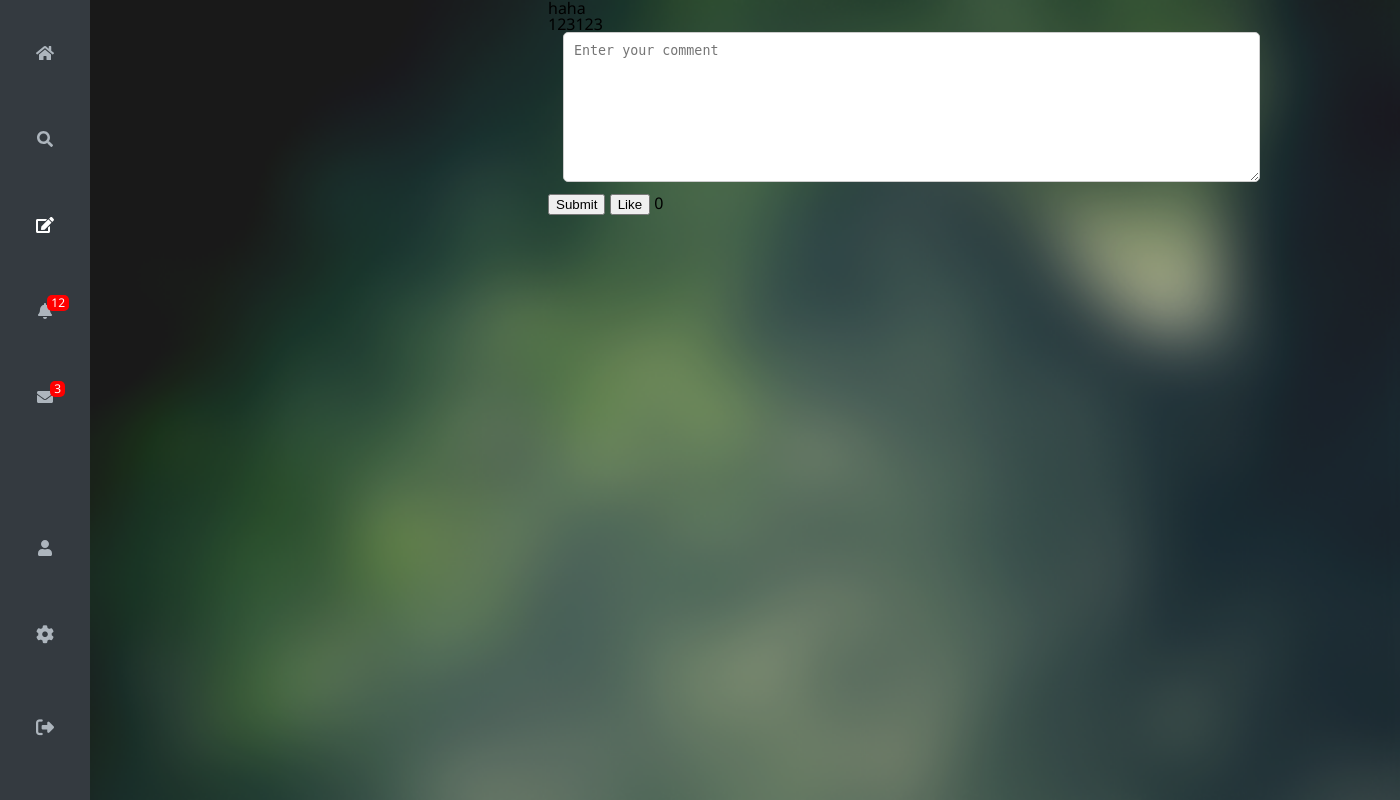
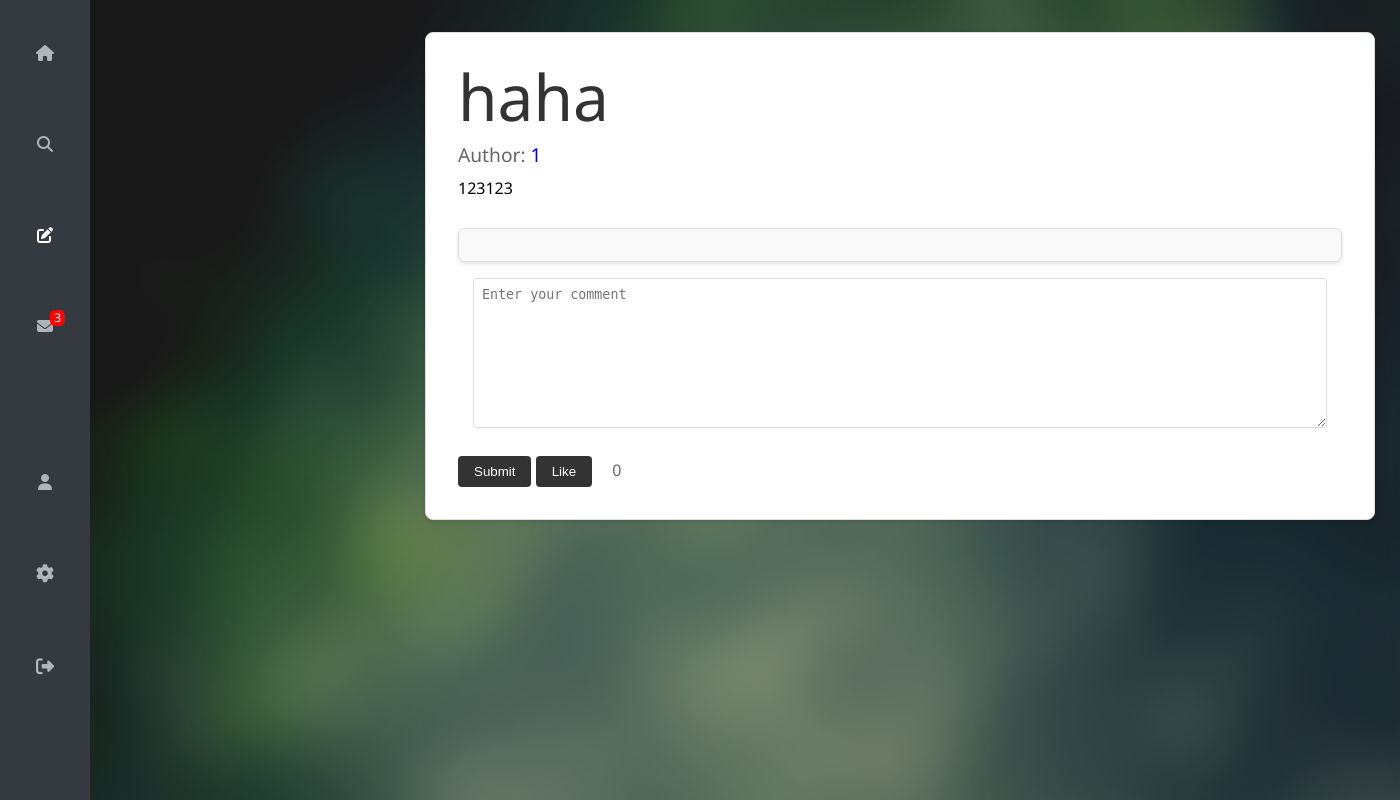
Before and after one commit to ngockhoa13/flask-mysql, a Flask app: a page that uses app/templates/blog.html in a window 1400 px wide. Run offline with Flask 3, Linux system fonts and the light colour scheme; a user stored in the database is signed in; data comes from the database, SQL or seed files in the repository; both versions use the stored data as it was after the commit; some libraries are stand-ins or nearby versions.

Commit message:
thêm ui blog và profile ng dùng

```diff
--- a/app/assests/css/style.css
+++ b/app/assests/css/style.css
@@ -1552,3 +1552,6 @@ input#input_invite {
   margin-left: 15px; /* Add left margin */
   margin-right: 15px; /* Add right margin */
 }
+
+
+/* This is the test css for the blog page, do not touch
--- a/app/routes.py
+++ b/app/routes.py
@@ -52,12 +52,16 @@ def register():
             username = request.form['username'].strip()
             password = request.form['password'].strip()
 
+
+            #Check for length and regex of the password, sẽ thêm vào để check cả name và email
+            '''
             if len(password) < 6:
                 message = "Length of password needs to be more than 6 chars."
                 return render_template("register.html", message=message)
             if re.match("^[a-zA-Z0-9_]*$", username) is None:
                 message = "Username cannot contain special characters."
                 return render_template("register.html", message=message)
+            '''
 
             cursor, conn = getDB()
             rows = cursor.execute("SELECT username FROM user WHERE emailAddr = ?", (emailAddr,)).fetchall()
@@ -450,17 +454,17 @@ def view_blog(blog_title):
     cursor, conn = getDB()
 
     # Fetch the blog post from the database based on the provided blog_id
-    blog_post = cursor.execute("SELECT title, content, likes FROM blogPosts WHERE title = ?", (decode_title,)).fetchone()
+    blog_post = cursor.execute("SELECT title, content, likes, authorname FROM blogPosts WHERE title = ?", (decode_title,)).fetchone()
     print(blog_post)
 
     # Check if the blog post exists
     if blog_post:
-        title, content, likes = blog_post
+        title, content, likes, authorname = blog_post
 
         comment_Content = cursor.execute("SELECT username, comment FROM commentsBlog WHERE title = ?", (decode_title,)).fetchall()
 
 
-        return render_template('blog.html', title=title, content=content, likes=likes, comment_Content=comment_Content)
+        return render_template('blog.html', title=title, content=content, likes=likes, comment_Content=comment_Content, id=id, authorname=authorname)
     else:
         # If the blog post does not exist, render an error page or redirect to another page
         return redirect(url_for('home'))
@@ -593,6 +597,8 @@ def accept():
     except Exception as error:
         print(f"ERROR: {error}", flush=True)
         return "Internal Server Error", 500
+
+
 
 # Routes for chat (tất cả việc chat hay render list chat và tìm kiếm người dùng ở đây)
 @app.route('/chat/', methods=["GET", "POST"])
@@ -786,6 +792,59 @@ def addComments(blog_title):
 
 
 
+
+#Route to render about user information\
+@app.route('/user/<string:user_id>', methods=["GET", "POST"])
+@check_session
+def viewProfile(user_id):
+    id = session.get('id')
+    cursor, conn = getDB()
+
+    # Check if id exist in database
+    cursor.execute("SELECT id FROM user WHERE id = ?",(id,)).fetchone()
+    if not id:
+        return redirect(url_for('login'))  # Redirect to login page if user's
+
+    # Decode the
+    decoded_id = unquote(user_id)
+    print(decoded_id)
+
+
+    try:
+        # Truy xuất về thông tin người dùng trước
+        user_info = cursor.execute("SELECT name, username, emailAddr FROM user WHERE id = ?", (decoded_id,)).fetchone()
+        print(user_info)
+
+        #Nếu thông tin người dùng có tồn tại
+        if user_info:
+            # Truy xuất các blog publish để vào profile
+            name, username, emailAddr = user_info
+
+
+            all_blogs = cursor.execute("SELECT title, likes FROM blogPosts WHERE userID = ? and publish = 1", (decoded_id,)).fetchall()
+            print(all_blogs)
+
+            if not all_blogs:
+                return "lmao"
+            else:
+                return render_template("userProfile.html", all_blogs = all_blogs, name=name, username=username, emailAddr=emailAddr)
+
+
+        else:
+            return "No user found!!", 400
+
+
+    except Exception as error:
+        print(f"ERROR: {error}", flush=True)
+        return jsonify({"error": "Internal Server Error"}), 500
+
+
+
+
+
+
+
+
 from datetime import datetime
 
 @app.template_filter("ftime")
--- a/app/templates/blog.html
+++ b/app/templates/blog.html
@@ -10,7 +10,6 @@
     <script src="https://code.jquery.com/jquery-3.6.0.min.js"></script>
 </head>
 <body>
-
     <!-- Header -->
     <header class="header fixed">
         <div class="content">
@@ -28,19 +27,10 @@
                   <a href="#blog" title="Blog" class="nav_edit"><i class="fas fa-edit"></i></a>
                 </li>
                 <li>
-                  <a
-                    href="#notification"
-                    title="Notification"
-                    class="nav_noti"
-                    ><i class="fas fa-bell nav_noti_icon"></i>
-                    <span class="badge noti-badge">12</span></a
-                  >
-                </li>
-                <li>
-                  <a href="/chat" title="Message" class="nav_mess"
-                    ><i class="fas fa-envelope"></i>
-                    <span class="badge">3</span></a
-                  >
+                  <a href="/chat" title="Message" class="nav_mess">
+                    <i class="fas fa-envelope"></i>
+                    <span class="badge noti-chat-badge">3</span>
+                  </a>
                 </li>
               </ul>
               <ul class="navbar_items nav-bottom">
@@ -48,12 +38,12 @@
                   <a href="{{ url_for('profile')}}" title="Profile"><i class="fas fa-user"></i></a>
                 </li>
                 <li>
-                  <a href="{{ url_for('settings') }}" title="Settings"><i class="fa-solid fa-gear setting"></i
-                  ></a>
+                  <a href="{{ url_for('settings') }}" title="Settings"><i class="fa-solid fa-gear setting"></i></a>
                 </li>
                 <li>
-                  <a href="{{ url_for('logout') }}" title="Logout"><i class="fa-solid fa-right-from-bracket" style="font-size:18px"></i></i
-                  ></a>
+                  <a href="{{ url_for('logout') }}" title="Logout">
+                    <i class="fa-solid fa-right-from-bracket" style="font-size:18px"></i>
+                  </a>
                 </li>
               </ul>
             </nav>
@@ -61,69 +51,151 @@
         </div>
       </header>
 
+    <div class="background"></div>
+
+    <!-- Blog Content -->
+    <main class="blog-content">
+        <div class="blog-post" data-post-title="{{ title }}">
+            <h1>{{ title }}</h1>
+            <h3>Author: <a href="/user/{{ id }}">{{ authorname }}</a></h3>
+            <p>{{ content }}</p>
+
+            <!-- Render comments -->
+            <div class="blog-comments">
+                {% for username, comment in comment_Content %}
+                    <h5>{{ username }}</h5>
+                    <p>{{ comment }}</p>
+                {% endfor %}
+            </div>
+
+            <textarea id="comment-input" placeholder="Enter your comment"></textarea>
+            <button id="submit-comment">Submit</button>
+            <button class="like-btn">Like</button>
+            <span class="likes-count">{{ likes }}</span>
+        </div>
+    </main>
+
+    <style>
+        .navbar i {
+            font-size: 1rem;
+        }
+
+        .blog-post h1 {
+            font-size: 4rem !important; /* Force the font size to be larger */
+            color: #333;
+        }
 
 
 
+        main.blog-content {
+            margin-left: 425px;
+            width: 950px;
+        }
 
-      <div class="background"></div>
+        .blog-post {
+            background-color: white;
+            padding: 2rem;
+            border-radius: 8px;
+            border: 1px solid #ddd;
+            box-shadow: 0 2px 4px rgba(0, 0, 0, 0.1);
+            margin: 2rem 0;
+        }
 
-      <!-- body -->
-      <main class="blog-content">
-        <div class="blog-post" data-post-title="{{ title }}">
-            <h1>{{ title }}</h1>
-            <p>{{ content }}</p>
+        .blog-post h1, .blog-post h3, .blog-post p {
+            margin: 0 0 1rem;
+        }
 
-            <!-- Render ra từng comment và username kế bên từng comment-->
-            <div class="blog-comments">
-                {% for username, comment in comment_Content %}
-                    <h5>{{ username }}</h5>
-                    <p> {{ comment }}</p>
-                {% endfor %}
+        .blog-post h1 {
+            font-size: 2rem;
+            color: #333;
+        }
 
+        .blog-post h3 {
+            font-size: 1.2rem;
+            color: #666;
+        }
 
-            </div>
+        .blog-comments {
+            margin-top: 2rem;
+            padding: 1rem;
+            border: 0.5px solid #ddd;
+            border-radius: 6px;
+            background-color: #f9f9f9;
+            box-shadow: 0 2px 4px rgba(0, 0, 0, 0.1);
+        }
 
-            <textarea id="comment-input" placeholder="Enter your comment"></textarea>
+        .blog-comments h5 {
+            font-size: 1rem;
+            color: #333;
+            margin-bottom: 0.5rem;
+        }
 
-            <!-- Button to send the comment -->
-            <button id="submit-comment">Submit</button>
+        .blog-comments p {
+            font-size: 1rem;
+            color: #666;
+            margin-bottom: 1rem;
+        }
 
+        #comment-input {
+            width: calc(100% - 30px);
+            padding: 0.5rem;
+            margin-top: 1rem;
+            border: 1px solid #ddd;
+            border-radius: 4px;
+            margin-left: 15px;
+            margin-right: 15px;
+        }
 
+        #submit-comment {
+            margin-top: 1rem;
+            padding: 0.5rem 1rem;
+            background-color: #333;
+            color: white;
+            border: none;
+            border-radius: 4px;
+            cursor: pointer;
+        }
 
+        #submit-comment:hover {
+            background-color: #555;
+        }
 
+        .like-btn {
+            background-color: #333;
+            color: white;
+            border: none;
+            padding: 0.5rem 1rem;
+            border-radius: 4px;
+            cursor: pointer;
+            margin-top: 1rem;
+        }
 
+        .like-btn.liked {
+            background-color: #555;
+        }
 
-            <button class="like-btn">Like</button>
-            <span class="likes-count"> {{ likes }}</span>
-        </div>
-      </main>
-      <style>
-        main.blog-content {
-            margin-left: 548px;
-            width: 727px;
+        .likes-count {
+            margin-left: 1rem;
+            font-size: 1rem;
+            color: #666;
         }
-      </style>
+    </style>
 
     <script>
         document.addEventListener('DOMContentLoaded', function() {
-            // Event to update the likes when press the like button
             document.querySelectorAll('.like-btn').forEach(function(button) {
                 button.addEventListener('click', function() {
                     console.log("Like button clicked");
 
-                    // Check if the post ID is correctly retrieved
                     var postId = this.closest('.blog-post').dataset.postTitle;
                     console.log("Post ID:", postId);
 
-                    // Check the constructed AJAX request URL
                     var url = '/updateLike?post_title=' + postId + '&action=' + (this.classList.contains('liked') ? 'decrease' : 'increase');
                     console.log("AJAX URL:", url);
 
-                    // Store reference to the button and likes count elements
                     var buttonElement = this;
                     var likesCountElement = this.nextElementSibling;
 
-                    // Send AJAX request to updateLike route using fetch
                     fetch(url, {
                         method: 'POST'
                     })
@@ -134,54 +206,40 @@
                         return response.json();
                     })
                     .then(function(data) {
-                        console.log(data); // Log the response
-                        // Toggle the 'liked' class based on previous state
+                        console.log(data);
                         buttonElement.classList.toggle('liked');
-                        // Update the UI to reflect the change in likes count
                         var currentLikesCount = parseInt(likesCountElement.textContent);
                         var newLikesCount = data.likes;
-                        likesCountElement.textContent = newLikesCount; // Update likes count in the UI
+                        likesCountElement.textContent = newLikesCount;
                     })
-
                     .catch(function(error) {
                         console.error('There was a problem with the fetch operation:', error);
                     });
                 });
             });
         });
-
     </script>
 
     <script>
-        // JavaScript code for handling comment submission
         $(document).ready(function() {
             $('#submit-comment').click(function() {
-                var comment = $('#comment-input').val().trim(); // Retrieve and trim comment content
+                var comment = $('#comment-input').val().trim();
                 if (comment !== '') {
-                    var blogTitle = $('.blog-post').data('post-title'); // Retrieve blog title from data attribute
-                    // AJAX request to send comment to the server
+                    var blogTitle = $('.blog-post').data('post-title');
                     $.post(`/addComment/${encodeURIComponent(blogTitle)}`, { content: comment })
                         .done(function(response) {
-                            alert(response); // Show success message
-                            // Optionally, you can reload the page to display the updated comments
-                            // location.reload();
+                            alert(response);
                         })
                         .fail(function(xhr, status, error) {
-                            alert("Error: " + xhr.responseText); // Show error message
+                            alert("Error: " + xhr.responseText);
                         });
                 } else {
-                    alert('Please enter a comment.'); // Show error message if comment is empty
+                    alert('Please enter a comment.');
                 }
             });
         });
-
     </script>
 
-    <script
-    src="https://kit.fontawesome.com/c9f23d41c7.js"
-    crossorigin="anonymous"
-  ></script>
-  <script src="https://cdnjs.cloudflare.com/ajax/libs/font-awesome/5.15.2/js/all.min.js"></script>
-  <script src="./../assests/js/index.js"></script>
+    <script src="https://kit.fontawesome.com/c9f23d41c7.js" crossorigin="anonymous"></script>
 </body>
 </html>
```
Also changed, not shown: app/templates/userProfile.html (added, +27 -0 lines), app/openu.db, 1 other file.
